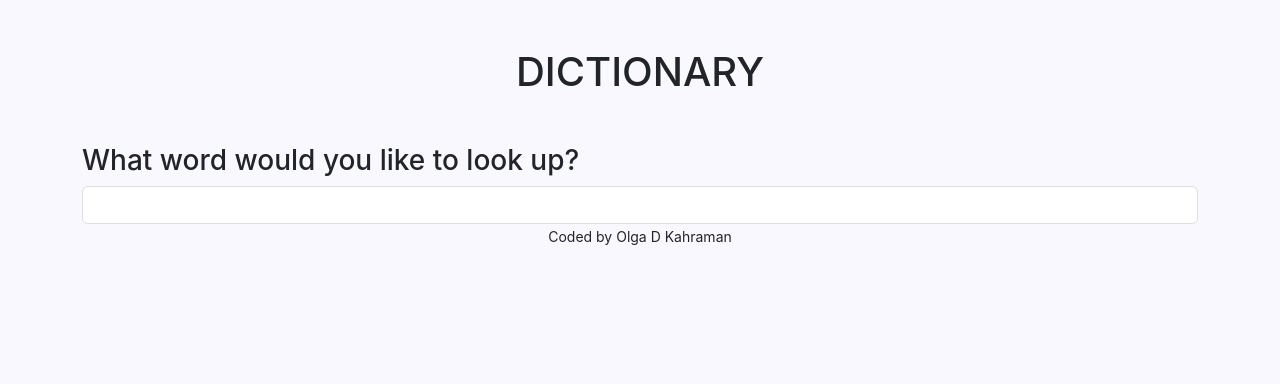
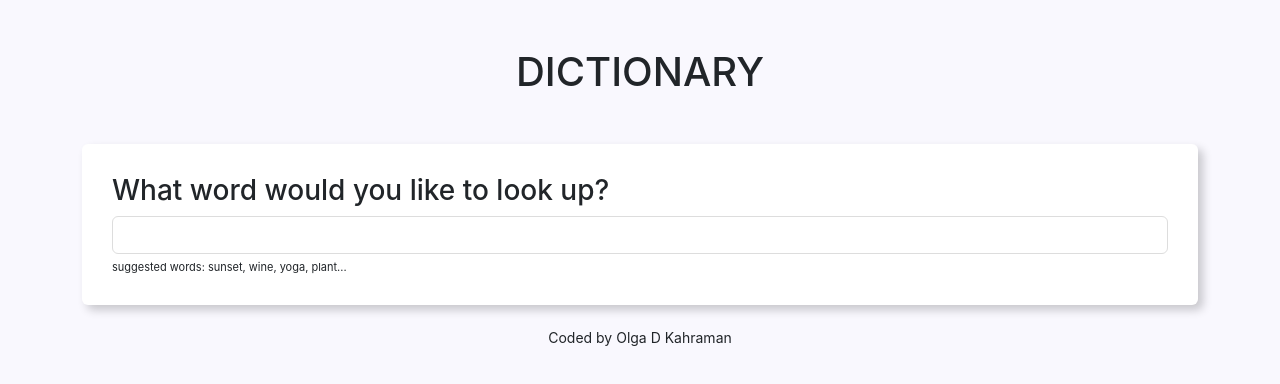
Before and after one commit to olgakahraman/dictionary-react-app, a React (Create React App) app: page / in a window 1280 px wide. Shown: the top 384 px of the page. Built offline with nearby package versions, Linux system fonts and the light colour scheme.

Commit message:
added hint

```diff
--- a/src/Dictionary.js
+++ b/src/Dictionary.js
@@ -27,10 +27,13 @@ export default function Dictionary() {
   return (
     <div className="Dictionary">
       <h1 className="text-center m-5">DICTIONARY</h1>
+      <section>
       <h3>What word would you like to look up?</h3>
       <form onSubmit={search}>
         <input type="search" onChange={handleKeywordChange} />
       </form>
+      <div className="hint">suggested words: sunset, wine, yoga, plant...</div>
+      </section>
       <Results results={results} />
     </div>
   );
```
